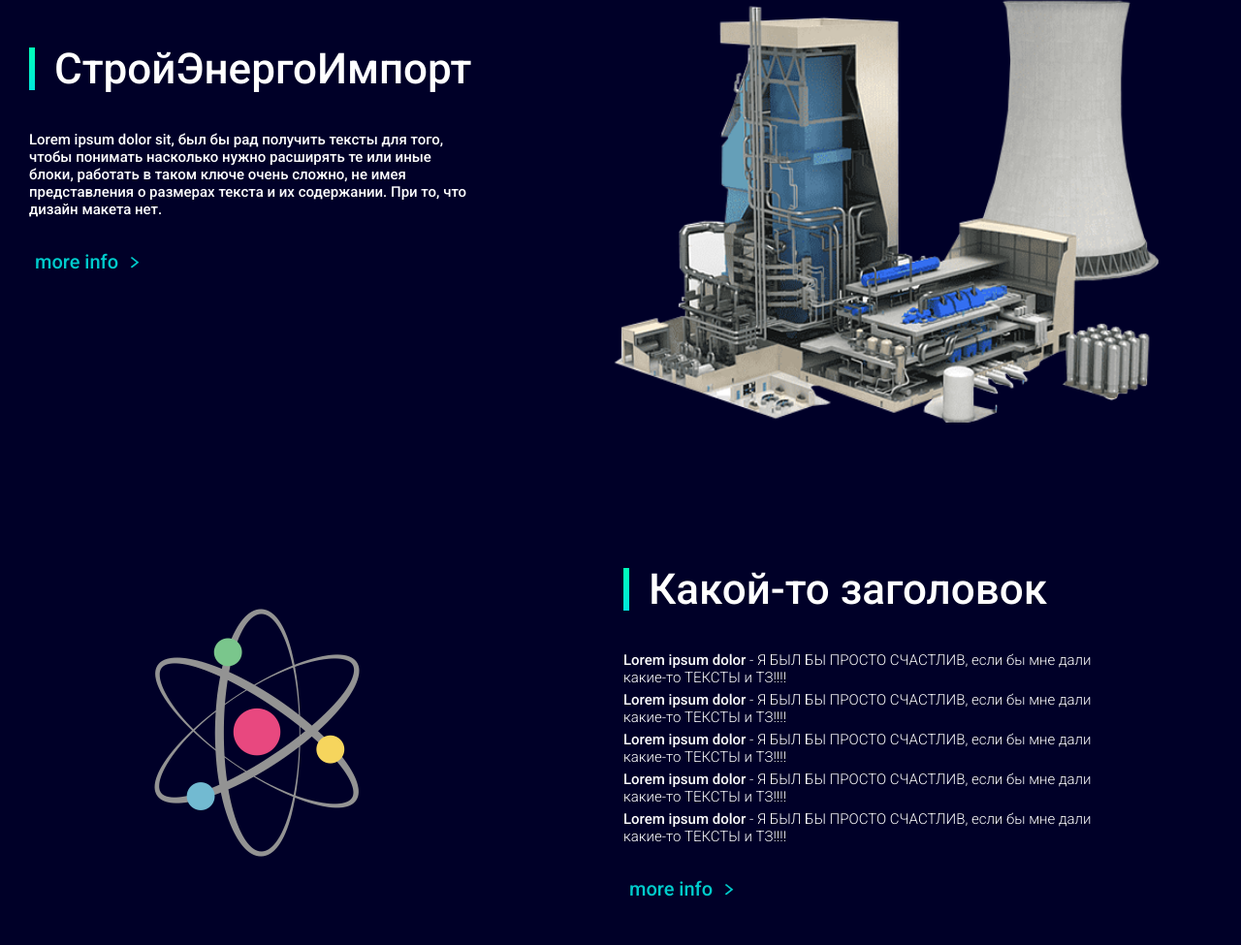
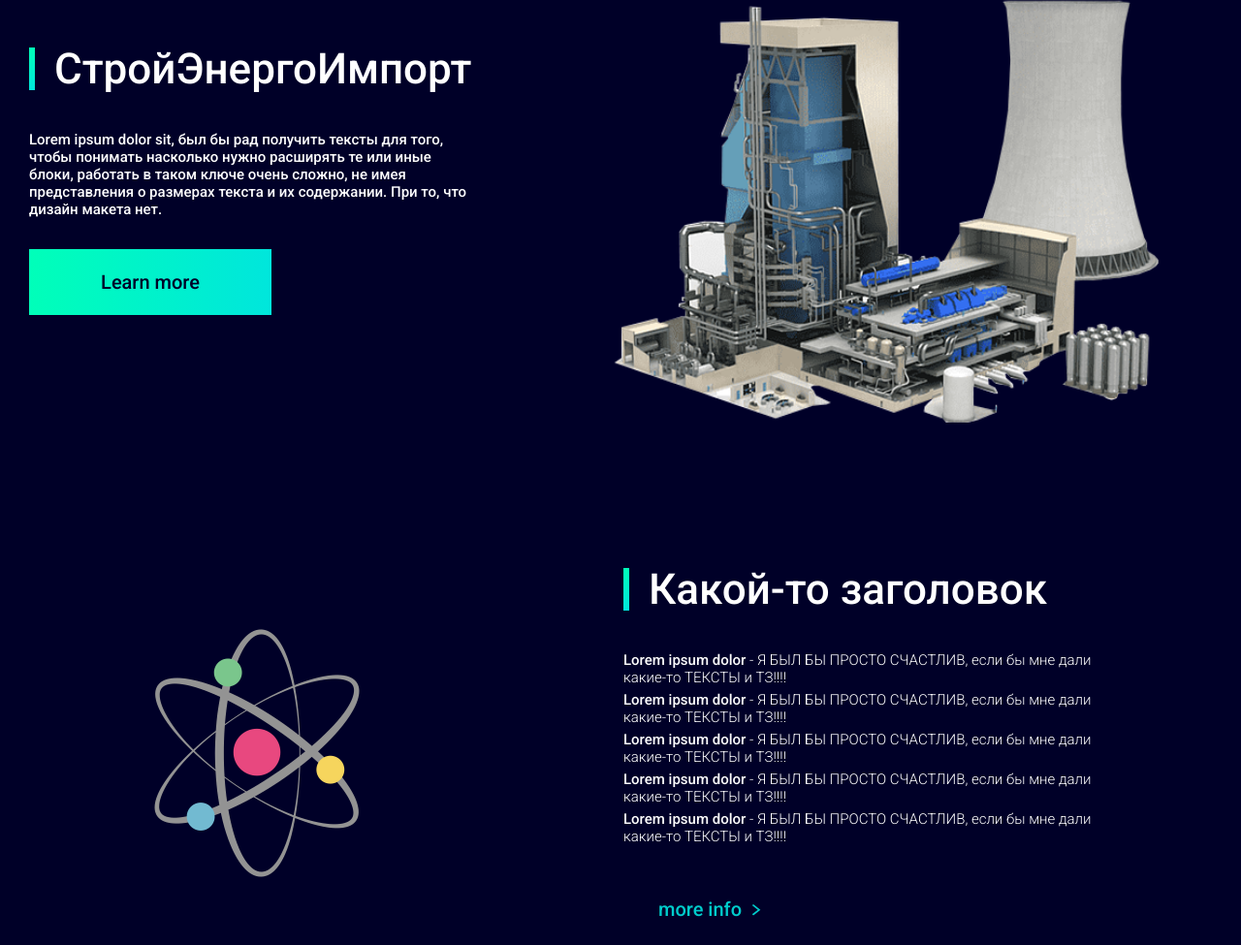
Before and after one commit to knnfmx/strenim, a plain HTML site: page index.html in a window 1280 px wide. Shown: the part 298-1273 px from the top of the page at 97% size. Drawn offline with Linux system fonts and the light colour scheme.

Commit message:
style: change transparent btn to linear-gradient btn at top description

```diff
--- a/assets/stylesheets/style.css
+++ b/assets/stylesheets/style.css
@@ -187,26 +187,39 @@ section {
 .more-info {
   display: flex;
   align-items: center;
-  justify-content: space-between;
-  width: 130px;
-  background-color: transparent;
+  justify-content: center;
   border: none;
   cursor: pointer;
+  padding: 22px 36px;
+}
+
+.more-info__btn {
+  width: 250px;
+  background: linear-gradient(90deg, var(--color-light-blue-2), var(--color-light-blue-3));
+  color: var(--bg-color-dark-purple);
+}
+.more-info__transparent {
+  background-color: transparent;
+  color: var(--color-light-blue-4);
 }
 
 .more-info__link {
   font-family: var(--font-logo);
   font-size: 20px;
-  color: var(--color-light-blue-4);
 }
 .more-info__arrow {
   height: 20px;
   fill: var(--color-light-blue-4);
 }
-.more-info:hover > .more-info__link {
+
+.more-info__btn:hover {
+  background: var(--color-light-blue-2);
+}
+
+.more-info__transparent:hover > .more-info__link {
   color: var(--color-light-blue-2);
 }
-.more-info:hover > .more-info__arrow {
+.more-info__transparent:hover > .more-info__arrow {
   fill: var(--color-light-blue-2);
 }
 
--- a/index.html
+++ b/index.html
@@ -62,11 +62,11 @@
             <h1 class="title-block__title">СтройЭнергоИмпорт</h1>
           </div>
           <p class="top-description__text">Lorem ipsum dolor sit, был бы рад получить тексты для того, чтобы понимать насколько нужно расширять те или иные блоки, работать в таком ключе очень сложно, не имея представления о размерах текста и их содержании. При то, что дизайн макета нет.</p>
-          <button class="more-info">
-            <p href="#" class="more-info__link">more info</p>
-            <svg class="more-info__arrow" width="30" height="70" viewBox="0 0 30 70" fill="none" xmlns="http://www.w3.org/2000/svg">
+          <button class="more-info more-info__btn">
+            <p href="#" class="more-info__link">Learn more</p>
+            <!-- <svg class="more-info__arrow" width="30" height="70" viewBox="0 0 30 70" fill="none" xmlns="http://www.w3.org/2000/svg">
               <path d="M29.6512 37.4997C29.6512 37.812 29.4517 38.1636 29.1531 38.3982L5.93029 56.6015C5.63098 56.8361 5.18308 56.992 4.78401 56.992C4.38494 56.992 3.93703 56.8356 3.63773 56.6015L1.14633 54.6486C0.847031 54.414 0.648193 54.1017 0.648193 53.7501C0.648193 53.4378 0.847728 53.0862 1.14633 52.8516L20.7308 37.5003L1.14633 22.1489C0.847031 21.9143 0.648193 21.5632 0.648193 21.2504C0.648193 20.9376 0.847728 20.5865 1.14633 20.3519L3.63773 18.399C3.93703 18.1644 4.38494 18.0085 4.78401 18.0085C5.18308 18.0085 5.63098 18.165 5.93029 18.399L29.1531 36.6023C29.4524 36.8369 29.6512 37.188 29.6512 37.5008V37.4997Z"/>
-            </svg>
+            </svg> -->
           </button>
         </div>
         <img class="top-description__img" src="assets/images/main-3.png" alt="фото труб">
@@ -89,7 +89,7 @@
             <p class="animated-atom__description-row"><span class="description-row_bold">Lorem ipsum dolor</span> - Я БЫЛ БЫ ПРОСТО СЧАСТЛИВ, если бы мне дали какие-то ТЕКСТЫ и ТЗ!!!!</p>
             <p class="animated-atom__description-row"><span class="description-row_bold">Lorem ipsum dolor</span> - Я БЫЛ БЫ ПРОСТО СЧАСТЛИВ, если бы мне дали какие-то ТЕКСТЫ и ТЗ!!!!</p>
           </div>
-          <button class="more-info">
+          <button class="more-info more-info__transparent">
             <p href="#" class="more-info__link">more info</p>
             <svg class="more-info__arrow" width="30" height="70" viewBox="0 0 30 70" fill="none" xmlns="http://www.w3.org/2000/svg">
               <path d="M29.6512 37.4997C29.6512 37.812 29.4517 38.1636 29.1531 38.3982L5.93029 56.6015C5.63098 56.8361 5.18308 56.992 4.78401 56.992C4.38494 56.992 3.93703 56.8356 3.63773 56.6015L1.14633 54.6486C0.847031 54.414 0.648193 54.1017 0.648193 53.7501C0.648193 53.4378 0.847728 53.0862 1.14633 52.8516L20.7308 37.5003L1.14633 22.1489C0.847031 21.9143 0.648193 21.5632 0.648193 21.2504C0.648193 20.9376 0.847728 20.5865 1.14633 20.3519L3.63773 18.399C3.93703 18.1644 4.38494 18.0085 4.78401 18.0085C5.18308 18.0085 5.63098 18.165 5.93029 18.399L29.1531 36.6023C29.4524 36.8369 29.6512 37.188 29.6512 37.5008V37.4997Z"/>
```
